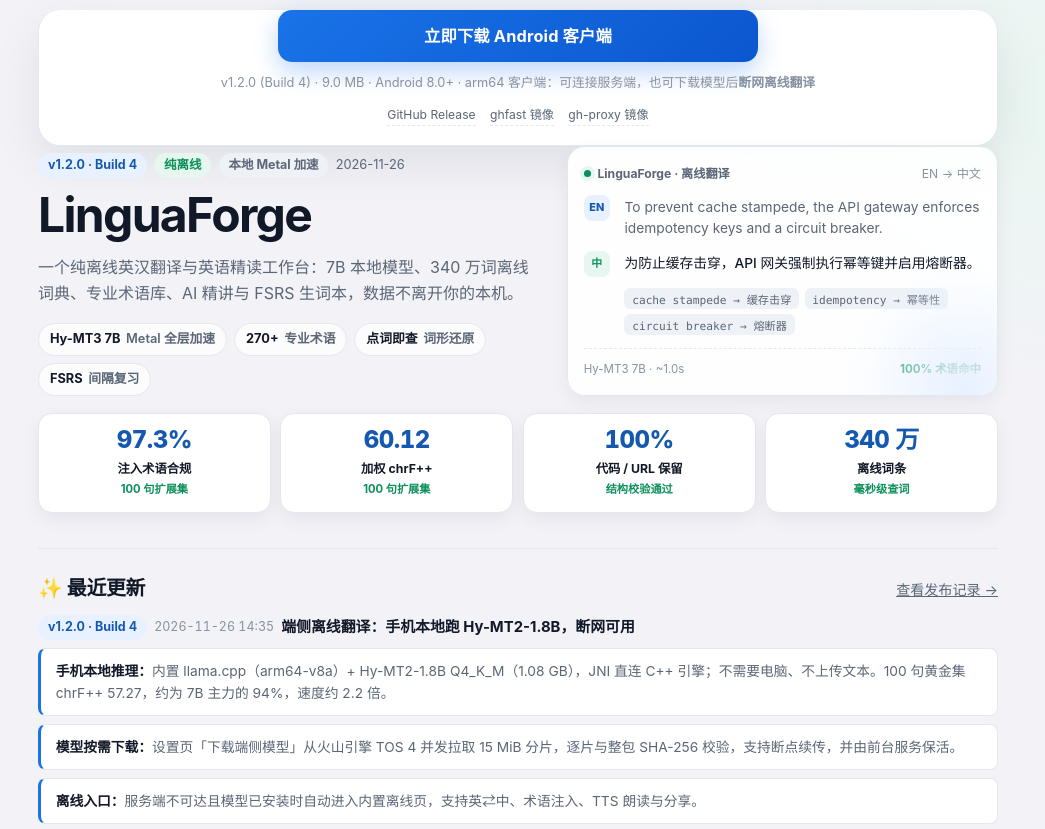
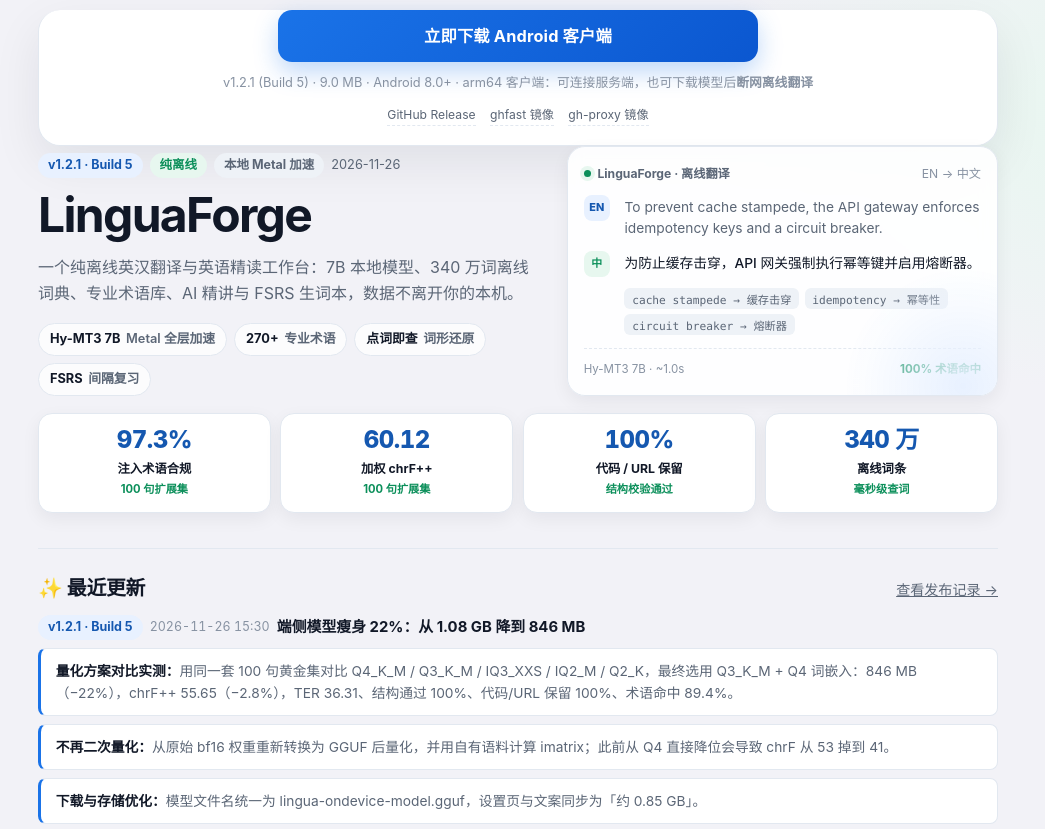
Before and after one commit to xzqttt/lingua-forge-release, a plain HTML site: page index.html in a window 1280 px wide. Shown: the part 87-916 px from the top of the page, without its empty margins (122-1167 px from the left). Drawn offline with Linux system fonts and the light colour scheme.

Commit message:
Publish LinguaForge 1.2.1 download site

```diff
--- a/index.html
+++ b/index.html
@@ -266,7 +266,7 @@
   <section class="dl-box" id="download" style="border-top:0;padding-top:0;margin-top:.8rem" aria-label="下载">
     <div class="os-panel active" id="panel-android">
       <button type="button" class="btn-primary" id="turbo-btn">立即下载 Android 客户端</button>
-      <p class="os-meta"><span id="apk-ver-meta">v1.2.0</span> (Build <span id="apk-build-meta">4</span>) · <span id="apk-size">9.0 MB</span> · Android 8.0+ · arm64 客户端：可连接服务端，也可下载模型后<strong>断网离线翻译</strong></p>
+      <p class="os-meta"><span id="apk-ver-meta">v1.2.1</span> (Build <span id="apk-build-meta">5</span>) · <span id="apk-size">9.0 MB</span> · Android 8.0+ · arm64 客户端：可连接服务端，也可下载模型后<strong>断网离线翻译</strong></p>
       <div class="alt-links">
         <a id="link-github" href="https://github.com/xzqttt/lingua-forge-release/releases/latest" target="_blank" rel="noopener">GitHub Release</a>
         <a id="link-ghfast" href="https://github.com/xzqttt/lingua-forge-release/releases/latest" target="_blank" rel="noopener">ghfast 镜像</a>
@@ -283,7 +283,7 @@
   <section class="hero" style="border:0;padding:0;margin:0">
     <div class="hero-copy">
       <div class="eyebrow">
-        <span class="pill" id="ver-pill">v1.2.0 · Build 4</span>
+        <span class="pill" id="ver-pill">v1.2.1 · Build 5</span>
         <span class="pill green">纯离线</span>
         <span class="pill gray">本地 Metal 加速</span>
         <span id="date-pill">2026-11-26</span>
@@ -328,6 +328,14 @@
   <section aria-labelledby="changes">
     <div class="section-head"><h2 id="changes">✨ 最近更新</h2><a href="https://github.com/xzqttt/lingua-forge-release/releases" target="_blank" rel="noopener" class="lead">查看发布记录 →</a></div>
     <div class="ver-group">
+      <div class="ver-head"><span class="pill">v1.2.1 · Build 5</span><span class="ver-time">2026-11-26 15:30</span><span class="ver-title">端侧模型瘦身 22%：从 1.08 GB 降到 846 MB</span></div>
+      <div class="log-list">
+        <div class="log-item"><strong>量化方案对比实测：</strong>用同一套 100 句黄金集对比 Q4_K_M / Q3_K_M / IQ3_XXS / IQ2_M / Q2_K，最终选用 Q3_K_M + Q4 词嵌入：846 MB（−22%），chrF++ 55.65（−2.8%），TER 36.31、结构通过 100%、代码/URL 保留 100%、术语命中 89.4%。</div>
+        <div class="log-item"><strong>不再二次量化：</strong>从原始 bf16 权重重新转换为 GGUF 后量化，并用自有语料计算 imatrix；此前从 Q4 直接降位会导致 chrF 从 53 掉到 41。</div>
+        <div class="log-item"><strong>下载与存储优化：</strong>模型文件名统一为 lingua-ondevice-model.gguf，设置页与文案同步为「约 0.85 GB」。</div>
+      </div>
+    </div>
+    <div class="ver-group">
       <div class="ver-head"><span class="pill">v1.2.0 · Build 4</span><span class="ver-time">2026-11-26 14:35</span><span class="ver-title">端侧离线翻译：手机本地跑 Hy-MT2-1.8B，断网可用</span></div>
       <div class="log-list">
         <div class="log-item"><strong>手机本地推理：</strong>内置 llama.cpp（arm64-v8a）+ Hy-MT2-1.8B Q4_K_M（1.08 GB），JNI 直连 C++ 引擎；不需要电脑、不上传文本。100 句黄金集 chrF++ 57.27，约为 7B 主力的 94%，速度约 2.2 倍。</div>
@@ -364,7 +372,7 @@
   <section id="features" aria-labelledby="features-h">
     <div class="section-head"><h2 id="features-h">🧩 核心能力</h2><span class="lead">全部在本机完成，不经过云端</span></div>
     <div class="feat-grid">
-      <div class="feat"><div class="feat-icon">📱</div><strong>端侧离线翻译</strong><span>Hy-MT2-1.8B + llama.cpp 在手机本地运行，模型按需下载，断网也能翻译，文本不离开设备。</span></div>
+      <div class="feat"><div class="feat-icon">📱</div><strong>端侧离线翻译</strong><span>Hy-MT2-1.8B 轻量版（846 MB）+ llama.cpp 在手机本地运行，模型按需下载，断网也能翻译，文本不离开设备。</span></div>
       <div class="feat"><div class="feat-icon">🧠</div><strong>离线 7B 主翻译</strong><span>Hy-MT3-7B Q4_K_M + llama.cpp Metal 全层卸载，官方提示词模板，长文自动分段。</span></div>
       <div class="feat"><div class="feat-icon">📚</div><strong>340 万词离线词典</strong><span>ECDICT 1.0.28：IPA、柯林斯星级、牛津 3000、考试标签、词形还原与中文反查。</span></div>
       <div class="feat"><div class="feat-icon">🎯</div><strong>专业术语库</strong><span>AI / 软件工程 / 教育 / 前沿科技 270+ 术语，最长优先双向注入，支持增删改与 TSV 导入。</span></div>
```
Also changed, not shown: manifest.json.
